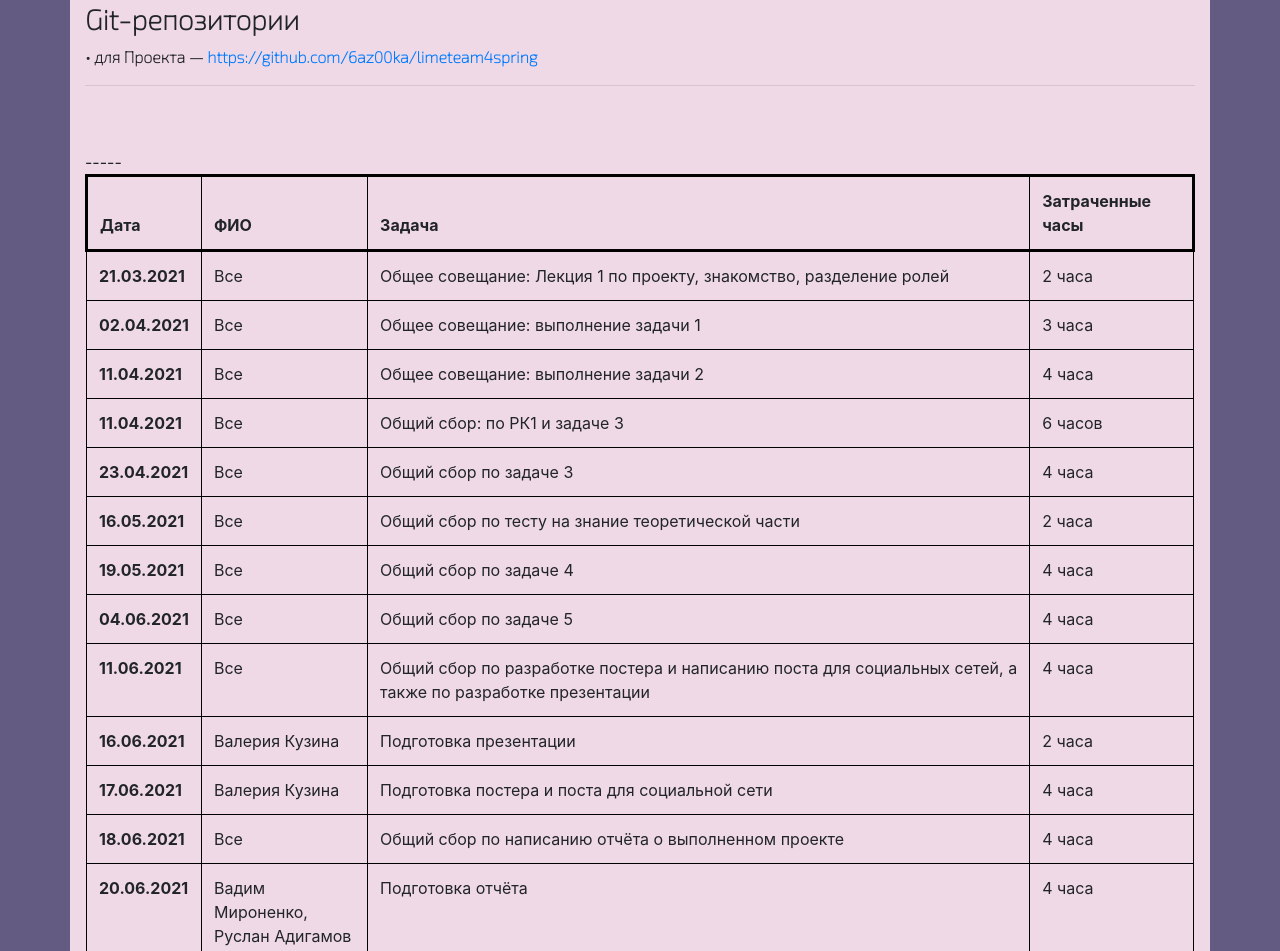
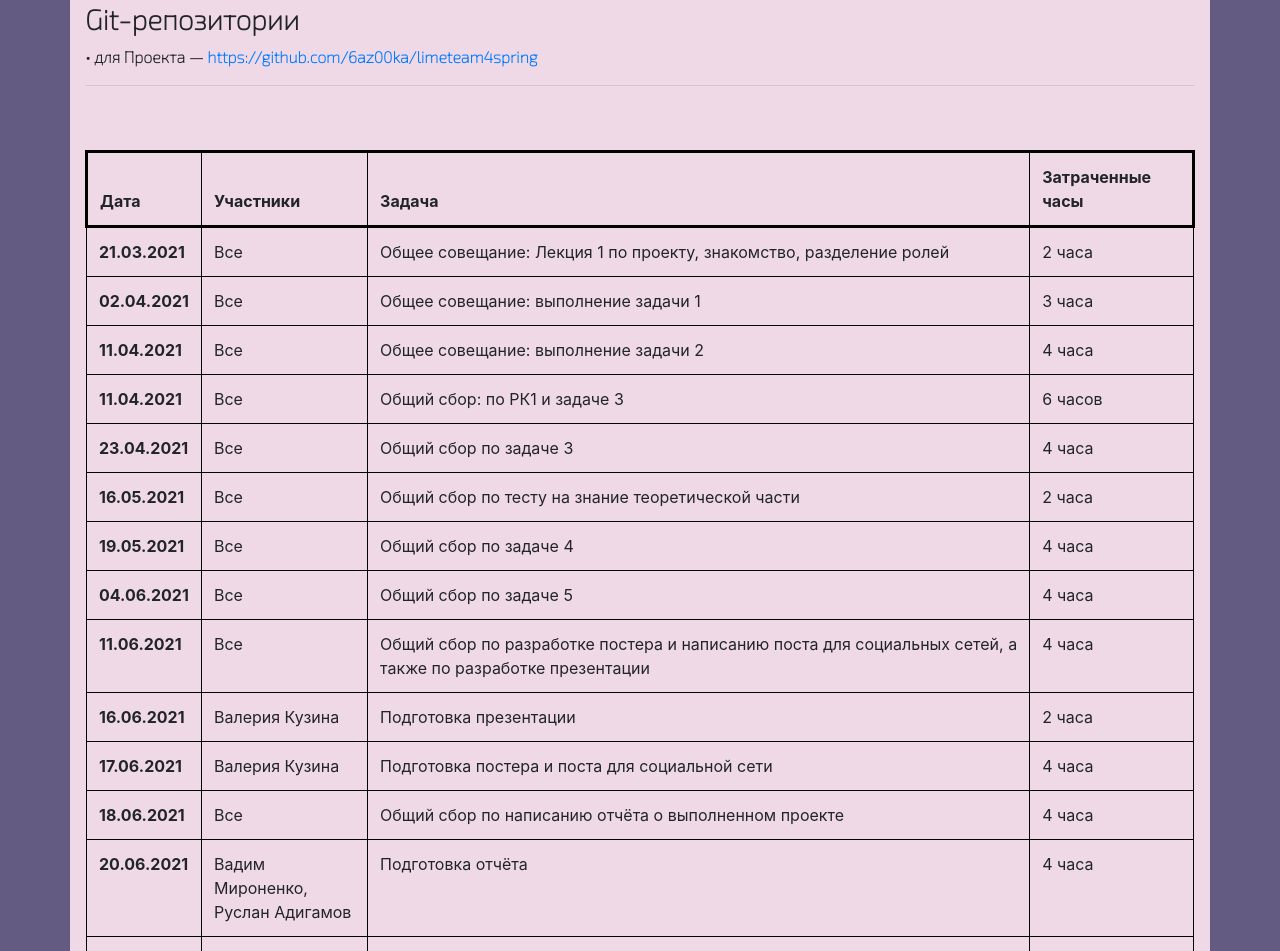
Before and after one commit to 6az00ka/limeteam4spring, a plain HTML site: page Landing/index.html in a window 1280 px wide. Shown: the part 928-1879 px from the top of the page. Drawn offline with nearby package versions, Linux system fonts and the light colour scheme.

Commit message:
Updated landing code

```diff
--- a/Landing/index.html
+++ b/Landing/index.html
@@ -50,7 +50,7 @@
             <thead>
                 <tr>
                     <th scope="col">Дата</th>
-                    <th scope="col" width="15%">ФИО</th>
+                    <th scope="col" width="15%">Участники</th>
                     <th scope="col">Задача</th>
                     <th scope="col">Затраченные часы</th>
                 </tr>
@@ -104,7 +104,6 @@
                     <td>Общий сбор по задаче 5</td>
                     <td>4 часа</td>
                 </tr>
-                -----
                 <tr>
                     <th scope="row">11.06.2021</th>
                     <td>Все</td>
```
